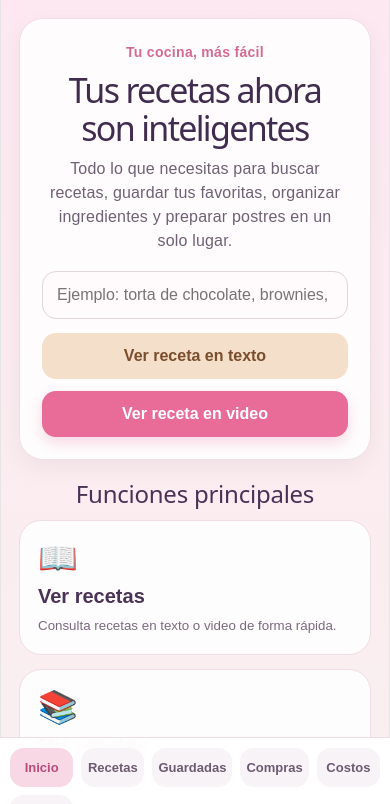
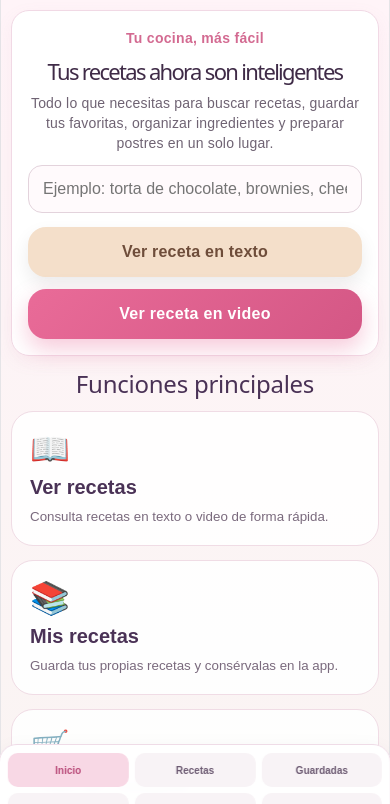
Before and after one commit to jaimecard2782/recetario-saas, a React (Vite) app: page / in a window 390 px wide. Shown: the top 804 px of the page. Built offline with nearby package versions, Linux system fonts and the light colour scheme.

Commit message:
ajuste barra inferior responsive

```diff
--- a/src/App.tsx
+++ b/src/App.tsx
@@ -278,7 +278,9 @@ useEffect(() => {
         <>
           <section style={heroCardStyle}>
             <p style={miniLabelStyle}>Tu cocina, más fácil</p>
-            <h1 style={heroTitleStyle}>Tus recetas ahora son inteligentes</h1>
+           <h1 style={heroTitleStyle}>
+  Tus recetas ahora son inteligentes
+</h1>
             <p style={heroTextStyle}>
               Todo lo que necesitas para buscar recetas, guardar tus favoritas,
               organizar ingredientes y preparar postres en un solo lugar.
@@ -779,9 +781,9 @@ Perfil
 
 const appStyle: React.CSSProperties = {
   minHeight: "100vh",
-  background: "linear-gradient(180deg, #fde8f1 0%, #f7f4ef 100%)",
-  padding: "18px",
-  paddingBottom: "100px",
+  background: "linear-gradient(180deg, #fff4f8 0%, #f8f4f1 100%)",
+  padding: "10px",
+  paddingBottom: "120px",
   fontFamily: "Arial, sans-serif",
 };
 
@@ -791,12 +793,12 @@ const containerStyle: React.CSSProperties = {
 };
 
 const heroCardStyle: React.CSSProperties = {
-  background: "rgba(255,255,255,0.88)",
-  border: "1px solid #f0dce5",
-  borderRadius: "24px",
-  padding: "22px",
-  boxShadow: "0 8px 24px rgba(0,0,0,0.05)",
-  marginBottom: "20px",
+  background: "rgba(255,255,255,0.96)",
+  border: "1px solid #f1d9e5",
+  borderRadius: "18px",
+  padding: "16px",
+  boxShadow: "0 6px 18px rgba(195, 120, 156, 0.07)",
+  marginBottom: "14px",
 };
 
 const miniLabelStyle: React.CSSProperties = {
@@ -808,17 +810,19 @@ const miniLabelStyle: React.CSSProperties = {
 };
 
 const heroTitleStyle: React.CSSProperties = {
-  margin: "0 0 10px 0",
-  color: "#402c4f",
-  fontSize: "34px",
-  lineHeight: 1.1,
+  margin: "0 0 8px 0",
+  color: "#3f2b47",
+  fontSize: "22px",
+  lineHeight: 1.2,
+  textAlign: "center",
 };
 
 const heroTextStyle: React.CSSProperties = {
-  margin: "0 0 18px 0",
-  color: "#6e6173",
-  lineHeight: 1.5,
-  fontSize: "16px",
+  margin: "0 0 12px 0",
+  color: "#6f6373",
+  lineHeight: 1.45,
+  fontSize: "14px",
+  textAlign: "center",
 };
 
 const inputStyle: React.CSSProperties = {
@@ -857,27 +861,32 @@ const buttonGroupStyle: React.CSSProperties = {
 
 const primaryButtonStyle: React.CSSProperties = {
   width: "100%",
-  padding: "14px 18px",
+  padding: "16px 20px",
   border: "none",
-  borderRadius: "14px",
-  background: "#e96b98",
+  borderRadius: "18px",
+  background: "linear-gradient(135deg, #e96b98, #d45785)",
   color: "#ffffff",
   cursor: "pointer",
   fontSize: "16px",
   fontWeight: 700,
-  boxShadow: "0 6px 14px rgba(233,107,152,0.25)",
+  letterSpacing: "0.3px",
+  boxShadow: "0 10px 22px rgba(233,107,152,0.35)",
+  transition: "all 0.25s ease",
 };
 
 const secondaryButtonStyle: React.CSSProperties = {
   width: "100%",
-  padding: "14px 18px",
+  padding: "16px 20px",
   border: "none",
-  borderRadius: "14px",
+  borderRadius: "18px",
   background: "#f4dfca",
-  color: "#7a4d2c",
+  color: "#6e4d3a",
   cursor: "pointer",
   fontSize: "16px",
-  fontWeight: 700,
+  fontWeight: 600,
+  letterSpacing: "0.2px",
+  boxShadow: "0 8px 18px rgba(0,0,0,0.08)",
+  transition: "all 0.25s ease",
 };
 
 const sectionStyle: React.CSSProperties = {
@@ -1094,28 +1103,36 @@ const savedRecipeTextStyle: React.CSSProperties = {
 
 const bottomNavStyle: React.CSSProperties = {
   position: "fixed",
-  bottom: 0,
-  left: 0,
-  right: 0,
-  background: "rgba(255,255,255,0.96)",
-  borderTop: "1px solid #efdce7",
+  bottom: "8px",
+  left: "50%",
+  transform: "translateX(-50%)",
+  width: "min(96%, 520px)",
+  background: "rgba(255,255,255,0.98)",
+  border: "1px solid #efdce7",
+  borderRadius: "18px",
   display: "grid",
-  gridTemplateColumns: "repeat(5, 1fr)",
-  gap: "8px",
-  padding: "10px",
+  gridTemplateColumns: "repeat(3, minmax(0, 1fr))",
+  gap: "6px",
+  padding: "8px",
   zIndex: 9999,
   backdropFilter: "blur(8px)",
+  boxShadow: "0 10px 24px rgba(0,0,0,0.08)",
 };
 
 const navButtonStyle = (active: boolean): React.CSSProperties => ({
   border: "none",
-  borderRadius: "14px",
-  padding: "12px 6px",
+  borderRadius: "10px",
+  padding: "8px 4px",
   background: active ? "#f8d8e5" : "#f8f3f6",
   color: active ? "#b94b79" : "#6c5a72",
-  fontSize: "13px",
+  fontSize: "10px",
   fontWeight: 700,
+  lineHeight: 1.1,
   cursor: "pointer",
+  minHeight: "34px",
+  whiteSpace: "normal",
+  wordBreak: "break-word",
+  textAlign: "center",
 });
 
 export default App;
```
Also changed, not shown: src/pages/DashboardPage.tsx (+165 -49 lines).
